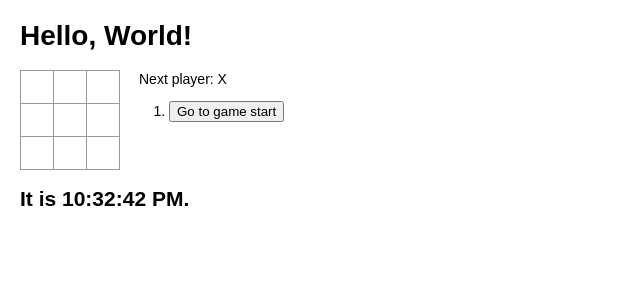
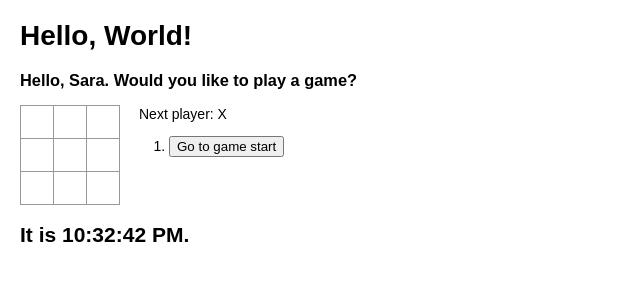
Before and after one commit to alimon808/react-doc-examples, a React (Create React App) app: page / in a window 1280 px wide. Shown: the top 300 px of the page, without its empty margins (0-640 px from the left). Built offline with nearby package versions, Linux system fonts and the light colour scheme.

Commit message:
add welcome component

```diff
--- a/src/components/App.js
+++ b/src/components/App.js
@@ -2,12 +2,14 @@ import React from 'react';
 import HelloWorld from './hello-world/HelloWorld';
 import TicTacToe from './tic-tac-toe/TicTacToe';
 import Clock from './clock/Clock.js';
+import Welcome from './welcome/Welcome';
 
 export default class App extends React.Component {
     render() {
         return (
             <div>
                 <HelloWorld />
+                <Welcome name="Sara" />
                 <TicTacToe />
                 <Clock />
             </div>
--- a/src/components/clock/Clock.js
+++ b/src/components/clock/Clock.js
@@ -23,6 +23,7 @@ export default class Clock extends React.Component {
     tick() {
         this.setState({ date: new Date() });
     }
+
     render() {
         return (
             <div>
--- /dev/null
+++ b/src/components/welcome/Welcome.js
@@ -0,0 +1,5 @@
+import React from 'react';
+
+export default function Welcome(props) {
+    return <h3>Hello, {props.name}.  Would you like to play a game?</h3>;
+}
```
